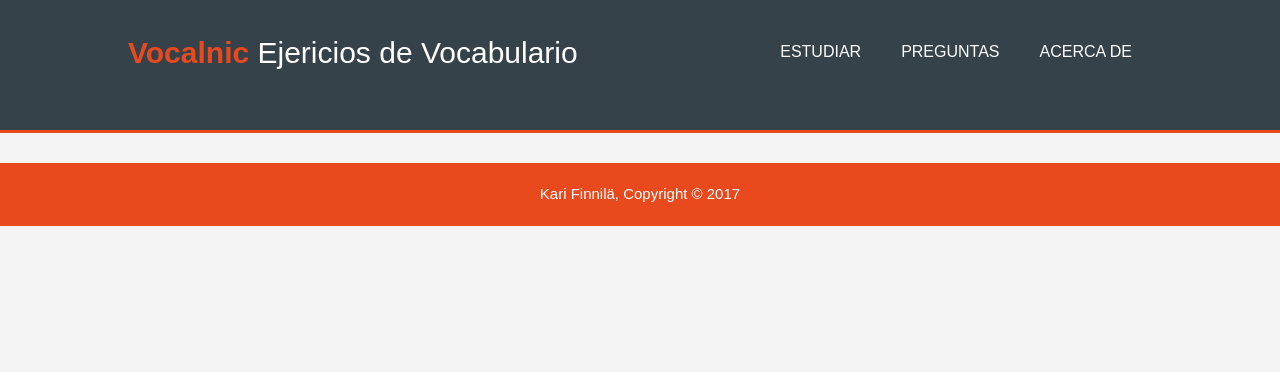
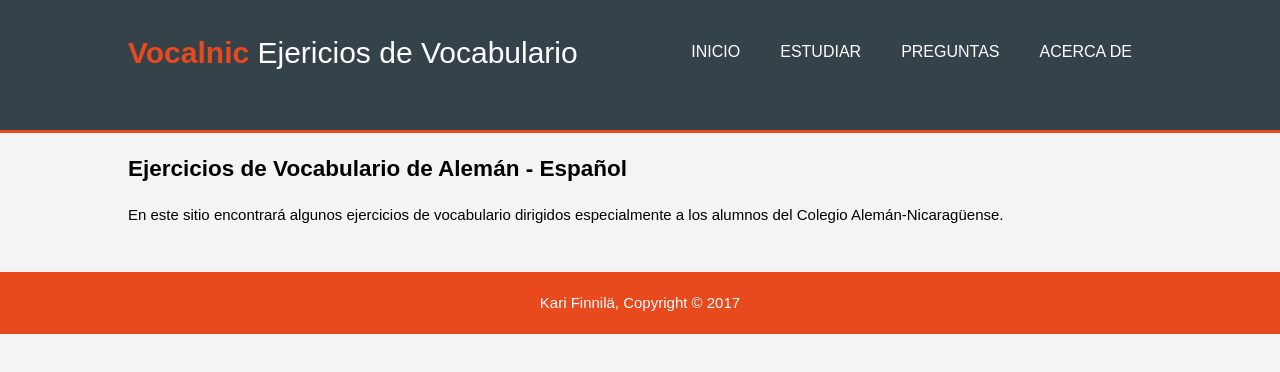
Before and after one commit to kfinnila/voca-cli, an Angular app: page / in a window 1280 px wide. Shown: the top 372 px of the page. Built offline with nearby package versions, Linux system fonts and the light colour scheme.

Commit message:
Content 1

```diff
--- a/src/app/about/about.component.css
+++ b/src/app/about/about.component.css
@@ -0,0 +1,6 @@
+.container {
+  padding:30px;
+  font-size: 20px;
+  text-align: center;
+  justify-content: center;
+}
--- a/src/app/about/about.component.html
+++ b/src/app/about/about.component.html
@@ -1,3 +1,7 @@
-<p>
-  Ejercicios de vocabulario alemán-español. Desarrollado por Kari F. en Angular 4.
-</p>
+<div class="container">
+  <p>Ejercicios de vocabulario alemán - español.</p>
+  <p>Desarrollado por Kari Finnilä.</p>
+  <p>Padre de dos jóvenes de COALNIC.</p>
+  <p>Herramienta de desarrollo: Angular 4.</p>
+  <img src="./favicon.ico">
+</div>
--- a/src/app/app-routing.module.ts
+++ b/src/app/app-routing.module.ts
@@ -4,10 +4,11 @@ import { Routes, RouterModule } from '@angular/router';
 import { AboutComponent } from './about/about.component';
 import { ExerciseComponent } from './exercise/exercise/exercise.component';
 import { QuestionComponent } from './exercise/question/question.component';
+import { HomeComponent } from './home/home.component';
 
 const routes: Routes = [
   {
-    path: '',
+    path: '', component: HomeComponent,
     children: []
   },
   { path: 'exercise', component: ExerciseComponent },
--- a/src/app/app.module.ts
+++ b/src/app/app.module.ts
@@ -12,6 +12,7 @@ import { ExerciseComponent } from './exercise/exercise/exercise.component';
 import { ExerciseService } from './shared/exercise.service';
 import { QuestionComponent } from './exercise/question/question.component';
 import { WordListComponent } from './exercise/exercise/study/word-list/word-list.component';
+import { HomeComponent } from './home/home.component';
 
 @NgModule({
   declarations: [
@@ -20,7 +21,8 @@ import { WordListComponent } from './exercise/exercise/study/word-list/word-list
     MenuComponent,
     ExerciseComponent,
     QuestionComponent,
-    WordListComponent
+    WordListComponent,
+    HomeComponent
   ],
   imports: [
     BrowserModule,
--- a/src/app/exercise/exercise/exercise.component.html
+++ b/src/app/exercise/exercise/exercise.component.html
@@ -1,6 +1,9 @@
 <div class="container">
 
     <h2>Ejercicios</h2>
+    <div *ngIf="!exerciseId" class="container2">
+      <h5>Seleccione el ejercicio para empezar:</h5>
+    </div>
     <div class="container2">
         <div class="sel-container">
           <div class="select-box">
--- a/src/app/exercise/question/question.component.html
+++ b/src/app/exercise/question/question.component.html
@@ -1,5 +1,8 @@
 <div class="container">
   <h3>Ejercicios</h3>
+  <div *ngIf="!exercise" class="container2">
+    <h5>Seleccione el ejercicio para empezar:</h5>
+  </div>
   <div class="container2">
     <div class="sel-container">
       <div class="select-box">
--- /dev/null
+++ b/src/app/home/home.component.html
@@ -0,0 +1,7 @@
+<div class="container">
+  <h2>Ejercicios de Vocabulario de Alemán - Español</h2>
+  <p>
+    En este sitio encontrará algunos ejercicios de vocabulario
+    dirigidos especialmente a los alumnos del Colegio Alemán-Nicaragüense.
+  </p>
+</div>
--- /dev/null
+++ b/src/app/home/home.component.ts
@@ -0,0 +1,15 @@
+import { Component, OnInit } from '@angular/core';
+
+@Component({
+  selector: 'app-home',
+  templateUrl: './home.component.html',
+  styleUrls: ['./home.component.css']
+})
+export class HomeComponent implements OnInit {
+
+  constructor() { }
+
+  ngOnInit() {
+  }
+
+}
--- a/src/app/shared/menu/menu.component.html
+++ b/src/app/shared/menu/menu.component.html
@@ -1,5 +1,6 @@
 <nav>
   <ul>
+    <li><a routerLink="">Inicio</a></li>
     <li><a routerLink="/exercise">Estudiar</a></li>
     <li><a routerLink="/question">Preguntas</a></li>
     <li><a routerLink="/about">Acerca de</a></li>
```
Also changed, not shown: src/app/home/home.component.css (added), 1 other file (tests, documents, lock files or other folders).
